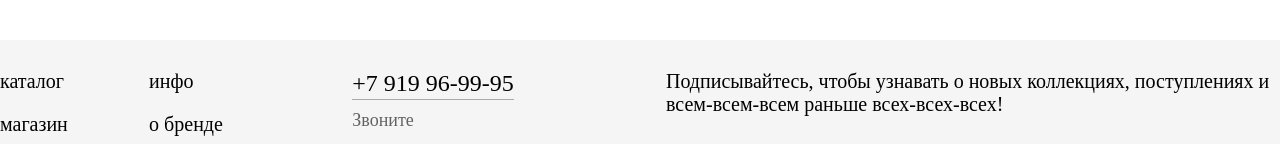
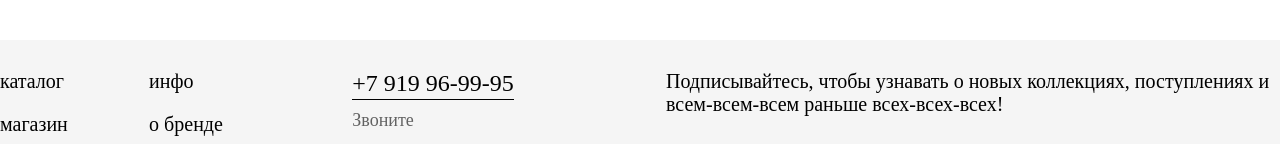
Before and after one commit to Wycctrujjla109121/Vasilinciaga, a React (Create React App) app: page / in a window 1280 px wide. In both pictures the pointer is over the link "+7 919 96-99-95". Shown: the part 5772-5916 px from the top of the page. Built offline with nearby package versions, Linux system fonts and the light colour scheme.

Commit message:
fix: добавил линк hover поведение в footer

```diff
--- a/src/modules/Footer/Footer.scss
+++ b/src/modules/Footer/Footer.scss
@@ -118,6 +118,12 @@
         padding-bottom: 2px;
 
         width: fit-content;
+
+        transition: .2s;
+
+        &:hover {
+            border-color: #000;
+        }
     }
 
     &__text {
```
